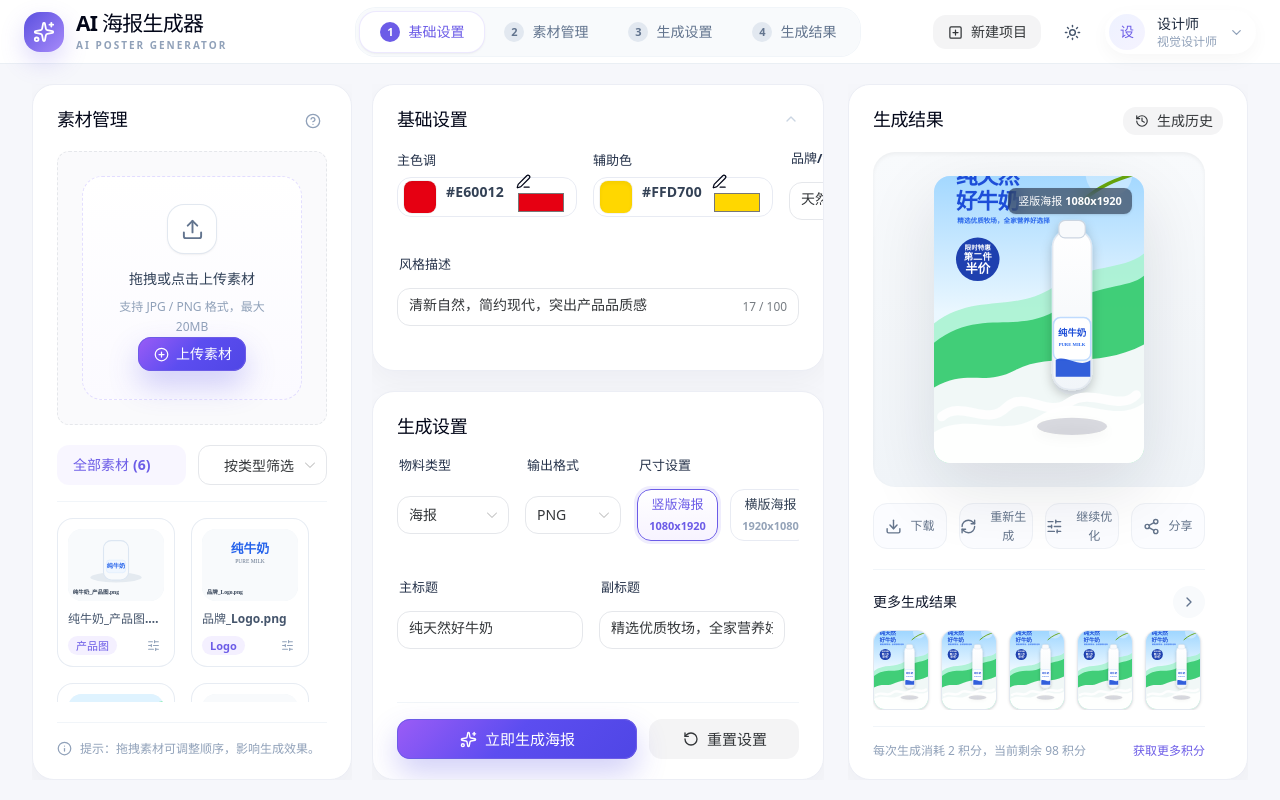
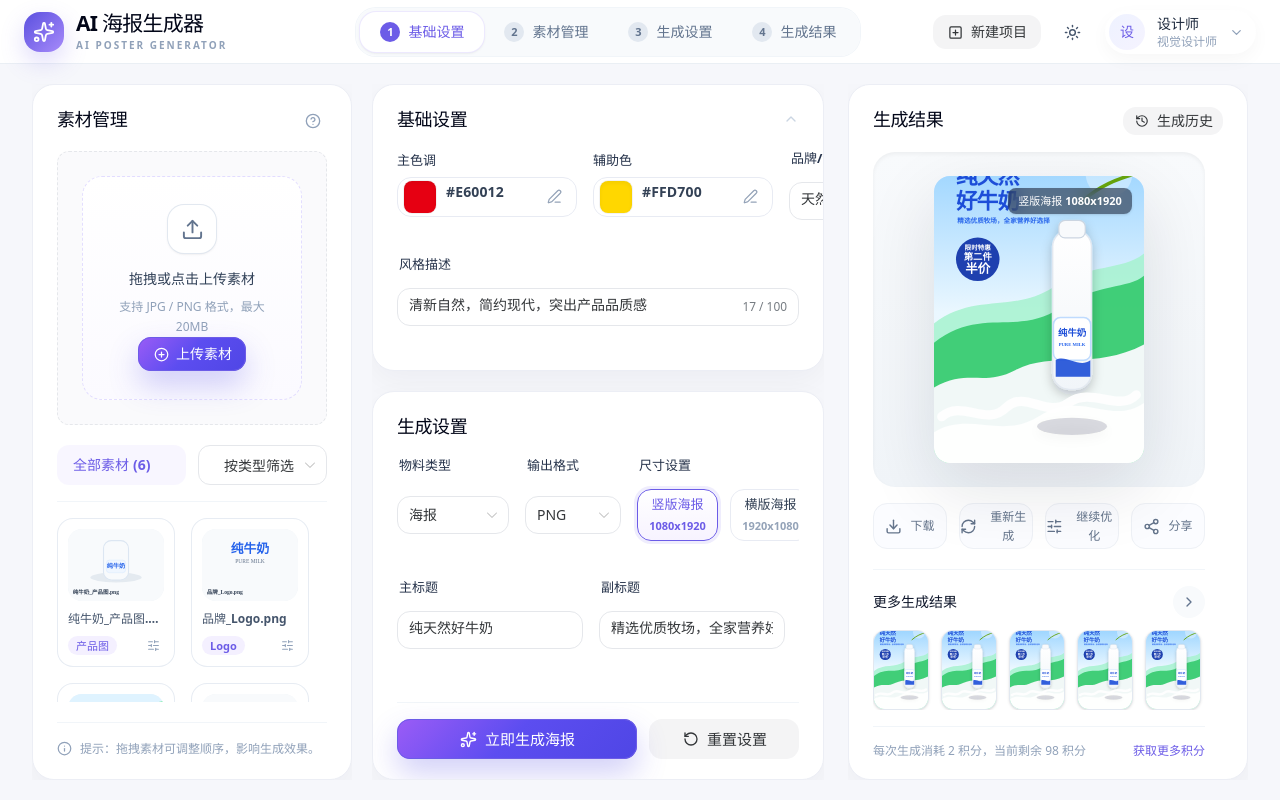
Before and after one commit to 201811510411lw/ai-poster-generator, a Vue app: page /poster-generator in a window 1280 px wide. Built offline with nearby package versions, Linux system fonts and the light colour scheme.

Commit message:
style: polish color picker trigger

```diff
--- a/src/styles/main.css
+++ b/src/styles/main.css
@@ -143,6 +143,33 @@ button {
   color: #334155;
 }
 
+.color-picker-button {
+  position: relative;
+  display: grid;
+  width: 24px;
+  height: 24px;
+  flex: 0 0 24px;
+  cursor: pointer;
+  place-items: center;
+  border-radius: 8px;
+  color: #94a3b8;
+  transition: all 0.18s ease;
+}
+
+.color-picker-button:hover {
+  background: #f4f0ff;
+  color: var(--primary);
+}
+
+.color-picker-button input[type="color"] {
+  position: absolute;
+  inset: 0;
+  width: 100%;
+  height: 100%;
+  cursor: pointer;
+  opacity: 0;
+}
+
 .asset-chip {
   display: inline-flex;
   align-items: center;
```
